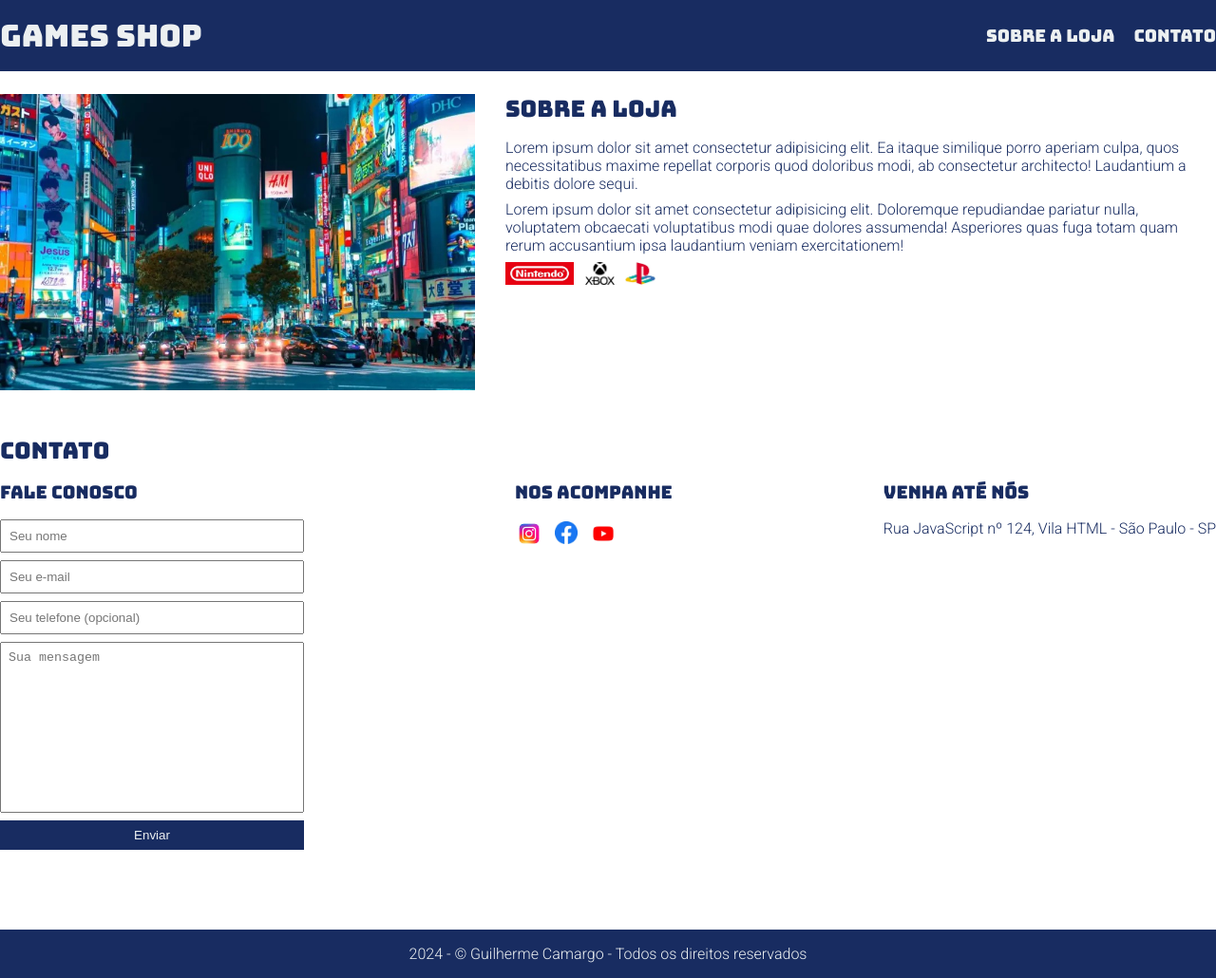
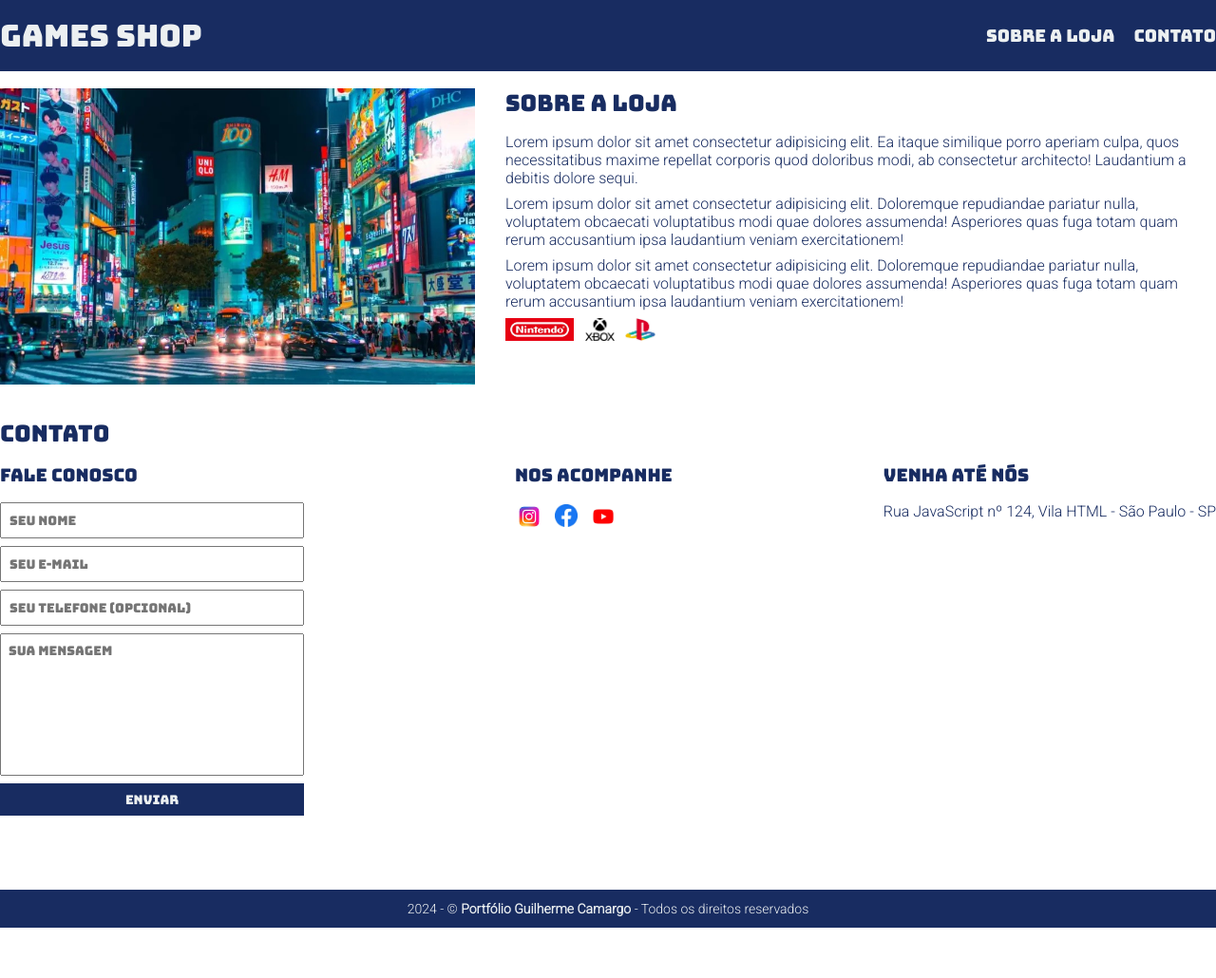
Before and after one commit to guicamargo19/games_shop, a plain HTML site: page index.html in a window 1280 px wide. Shown: the whole page at 95% size. After the commit the page ends 977 px from the top, so only its background shows below. Drawn offline with Linux system fonts and the light colour scheme.

Commit message:
Atualizado README.md e CSS

```diff
--- a/index.html
+++ b/index.html
@@ -5,11 +5,11 @@
     <meta name="viewport" content="width=device-width, initial-scale=1.0">
     <link rel="shortcut icon" href="assets/favicon.ico" type="image/x-icon">
     <title>Games Shop</title>
-    <link rel="stylesheet" href="./main.css">
     <link rel="preconnect" href="https://fonts.googleapis.com">
     <link rel="preconnect" href="https://fonts.gstatic.com" crossorigin>
     <link href="https://fonts.googleapis.com/css2?family=Bungee&display=swap" rel="stylesheet">
     <link href="https://fonts.googleapis.com/css2?family=Bungee&family=Roboto:wght@300&display=swap" rel="stylesheet">
+    <link rel="stylesheet" href="./style.css">
 </head>
 <body>
 
@@ -38,6 +38,11 @@
                     Lorem ipsum dolor sit amet consectetur adipisicing elit. Ea itaque similique porro aperiam culpa,
                     quos necessitatibus maxime repellat corporis quod doloribus modi, ab consectetur architecto!
                     Laudantium a debitis dolore sequi.
+                </p>
+                <p>
+                    Lorem ipsum dolor sit amet consectetur adipisicing elit. Doloremque repudiandae pariatur nulla,
+                    voluptatem obcaecati voluptatibus modi quae dolores assumenda! Asperiores quas fuga totam quam
+                    rerum accusantium ipsa laudantium veniam exercitationem!
                 </p>
                 <p>
                     Lorem ipsum dolor sit amet consectetur adipisicing elit. Doloremque repudiandae pariatur nulla,
@@ -96,12 +101,11 @@
             </div>
         </div>
     </section>
-    <footer>
-        <div class="container">
-            <p>
-                2024 - &copy; Guilherme Camargo - Todos os direitos reservados
-            </p>
-        </div>
+    <footer class="direitos">
+        <script>document.write(new Date().getFullYear());</script> - &copy;
+        <a href="https://portfolio-pink-omega-63.vercel.app/">
+            <strong>Portfólio Guilherme Camargo</strong>
+        </a> - Todos os direitos reservados
     </footer>
 </body>
 </html>
--- a/main.css
+++ b/style.css
@@ -36,6 +36,11 @@ header nav li a {
     text-decoration: none;
 }
 
+header nav li a:hover {
+    color: #ecf0f1;
+    text-decoration: underline;
+}
+
 .container {
     max-width: 1280px;
     width: 100%;
@@ -69,7 +74,7 @@ section .container {
 }
 
 section {
-    padding: 24px 0;
+    padding: 18px 0;
 }
 
 section h2 {
@@ -109,11 +114,12 @@ form button {
     width: 320px;
     margin-bottom: 8px;
     padding: 8px;
+    font-family: 'Bungee', cursive;
 }
 
 form textarea {
     resize: none;
-    height: 180px;
+    height: 150px;
 }
 
 form button {
@@ -157,10 +163,21 @@ input:focus, textarea:focus {
     transform: scale(1.1);
 }
 
-
-footer {
+.direitos {
+    text-align: center;
     background-color: #182c61;
     color: #ecf0f1;
-    padding: 16px 0;
-    text-align: center;
+    padding: 12px;
+    font-size: 14px;
 }
+
+.direitos a {
+    text-decoration: none;
+    color: #ecf0f1;
+    font-size: 14px;
+}
+
+.direitos a:hover {
+    text-decoration: none;
+    color: #708090;
+}
```
Also changed, not shown: assets/favicon.ico (deleted), assets/game.png (deleted), assets/gc.png (added), 3 other files.
